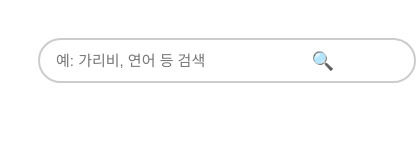
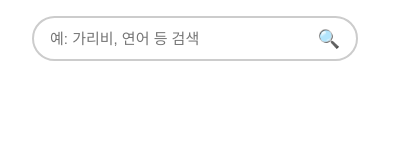
Before and after one commit to adqwdqwdasdasdasd/nuritrading-search, a plain HTML site: page index.html in a window 390 px wide. Shown: the whole page, 416 px wide, since content can reach past the window. Drawn offline with Linux system fonts and the light colour scheme.

Commit message:
Add files via upload

```diff
--- a/index.html
+++ b/index.html
@@ -3,17 +3,20 @@
 <head>
   <meta charset="UTF-8" />
   <title>단가표 검색</title>
+  <meta name="viewport" content="width=device-width, initial-scale=1.0" />
   <style>
     body {
       font-family: sans-serif;
       padding: 30px;
       background: #ffffff;
+      margin: 0;
     }
 
     .search-container {
       display: flex;
       justify-content: center;
       margin-bottom: 30px;
+      padding: 0 16px;
     }
 
     .search-box {
@@ -30,6 +33,7 @@
       border-radius: 999px;
       outline: none;
       transition: border-color 0.2s ease;
+      box-sizing: border-box;
     }
 
     .search-box input:focus {
@@ -64,6 +68,10 @@
     }
 
     @media (max-width: 600px) {
+      body {
+        padding: 16px;
+      }
+
       .search-box input {
         font-size: 15px;
         padding: 12px 44px 12px 16px;
```
